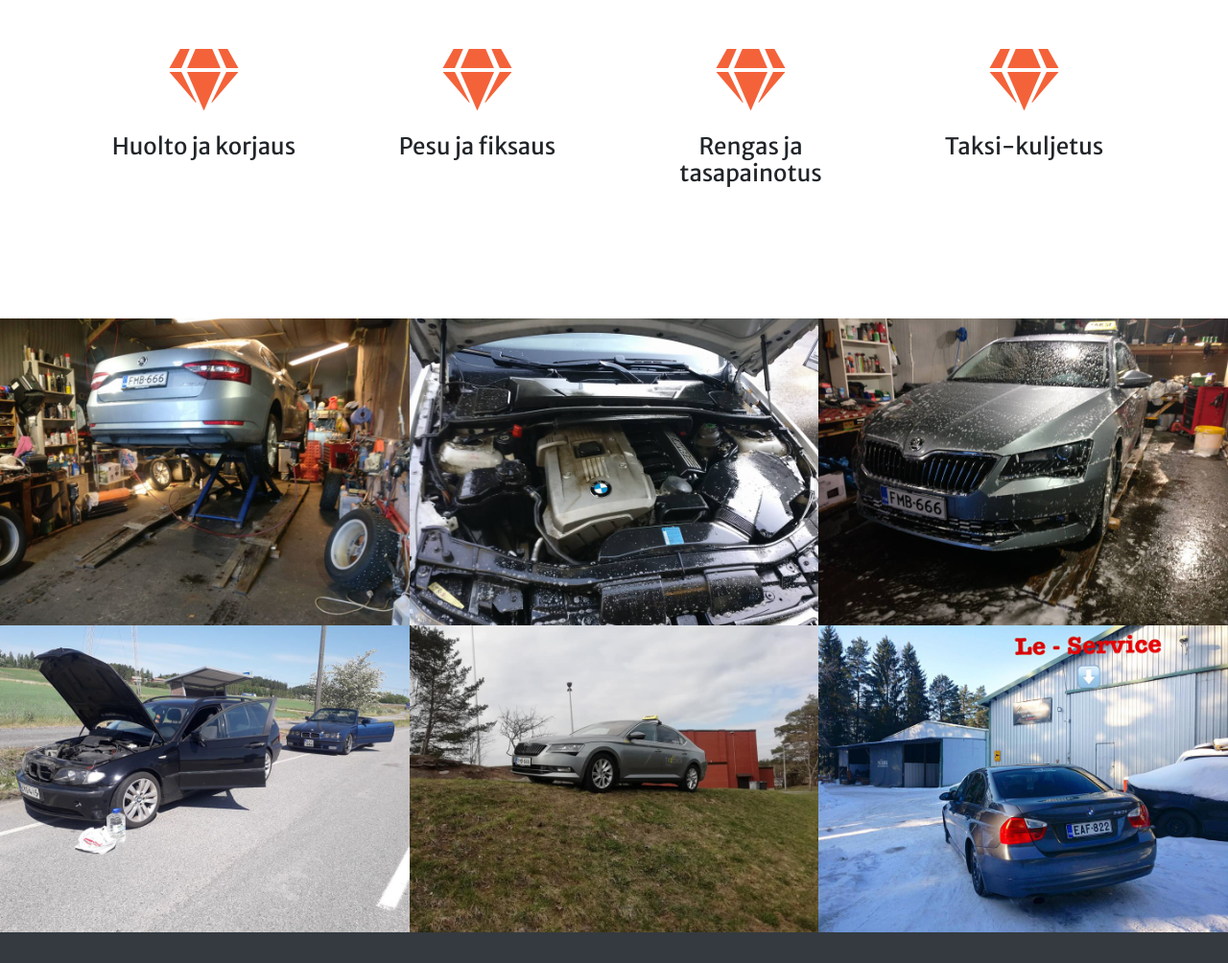
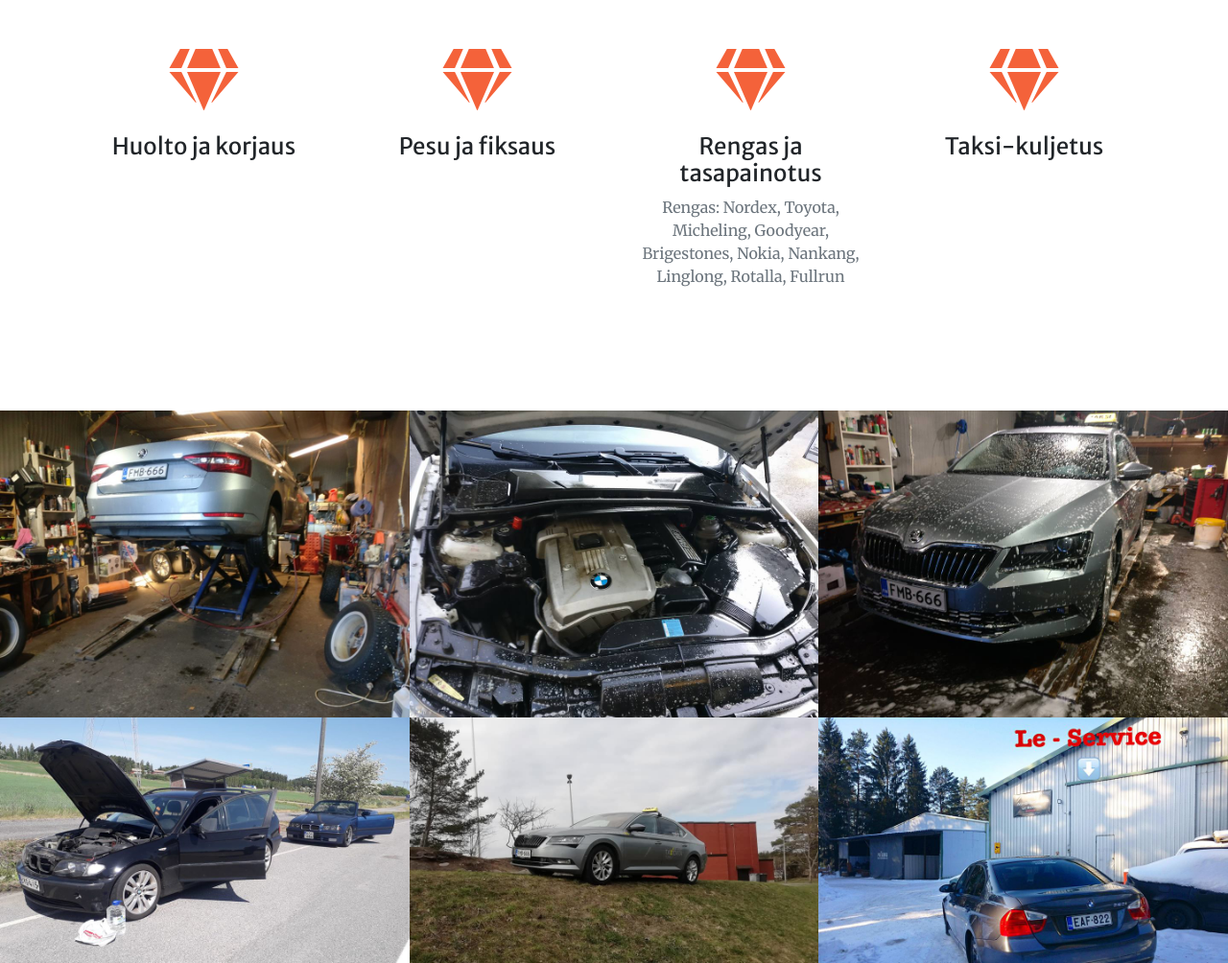
Before and after one commit to huynh-thao/le-service, a website with bundled scripts: page index.html in a window 1280 px wide. Shown: the part 1467-2471 px from the top of the page at 96% size. Built offline with nearby package versions, Linux system fonts and the light colour scheme.

Commit message:
update content

```diff
--- a/index.html
+++ b/index.html
@@ -124,7 +124,7 @@ ga('send', 'pageview');
           <div class="mt-5">
             <i class="fas fa-4x fa-gem text-primary mb-4"></i>
             <h3 class="h4 mb-2">Rengas ja tasapainotus</h3>
-            <p class="text-muted mb-0"></p>
+            <p class="text-muted mb-0">Rengas: Nordex, Toyota, Micheling, Goodyear, Brigestones, Nokia, Nankang, Linglong, Rotalla, Fullrun</p>
           </div>
         </div>
         <div class="col-lg-3 col-md-6 text-center">
```
Also changed, not shown: 1 other file.
